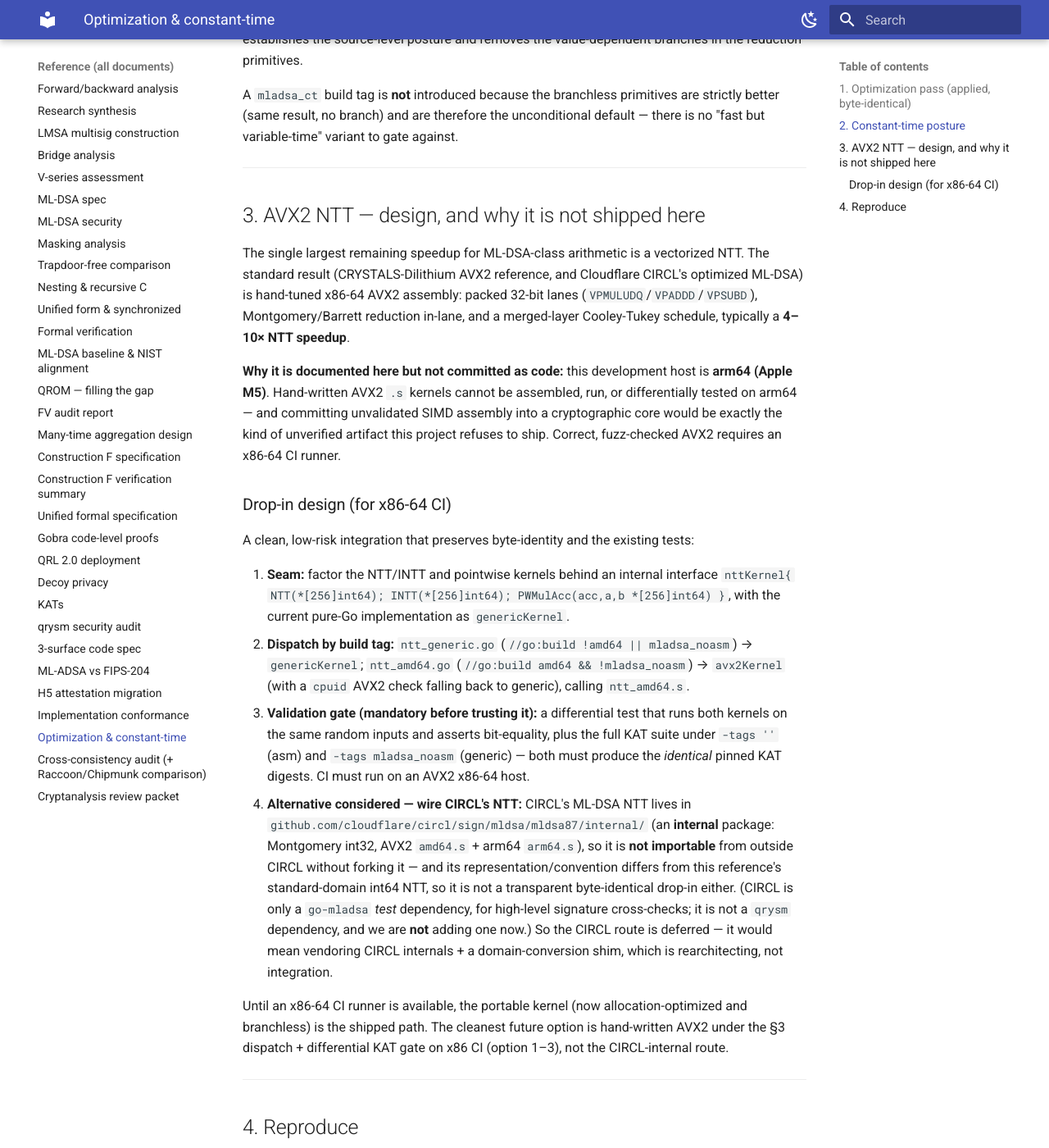
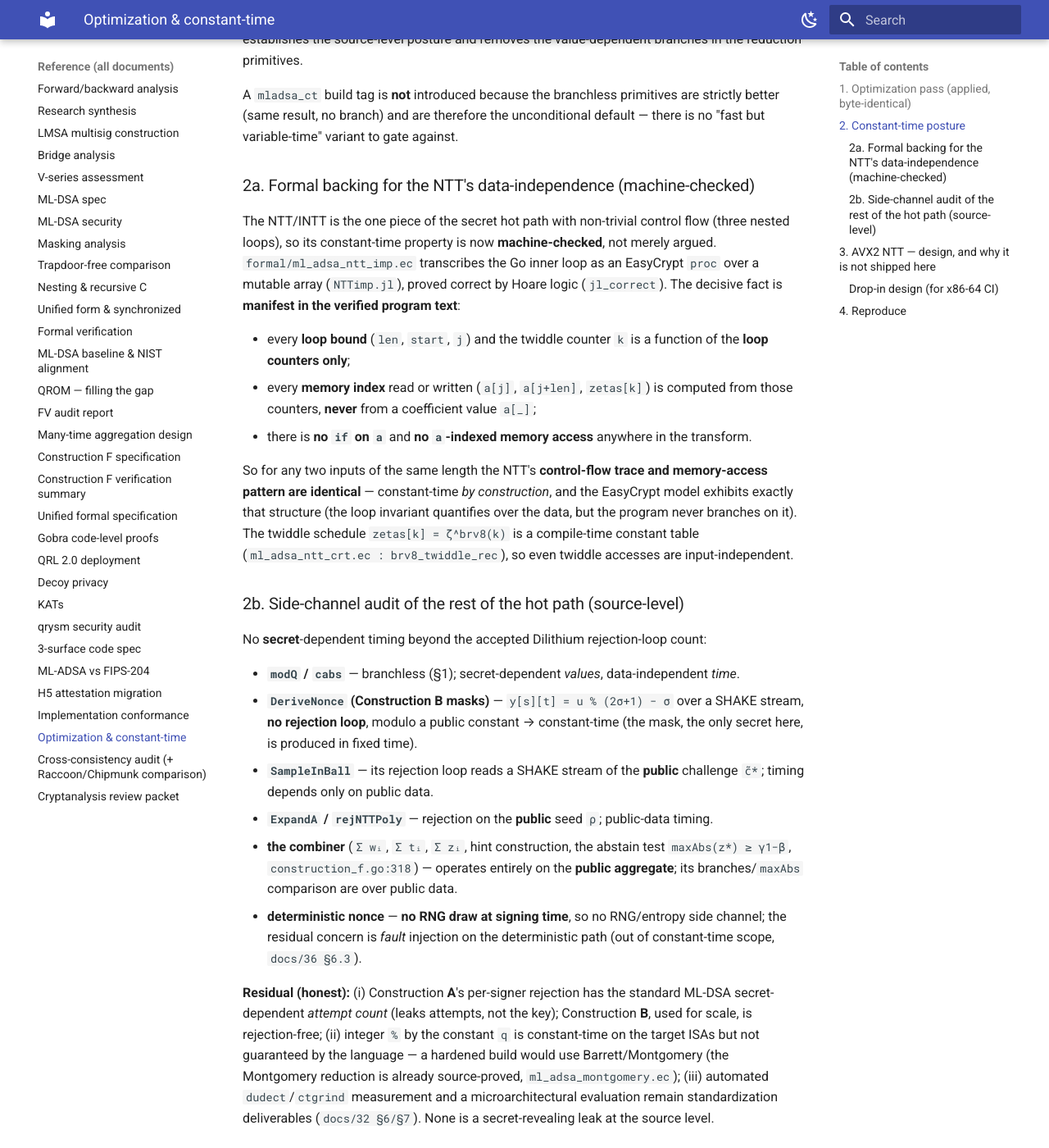
Before and after one commit to pq-cybarg/ml-adsa-site, an MkDocs documentation site: the page built from docs/reference/34-optimization-and-constant-time.md, in a window 1280 px wide and 1400 px high, scrolled down 1853 px. Shown: the whole window at 82% size. Built offline with MkDocs 1.6.1 and Material for MkDocs 9.7.7, drawn with Linux system fonts in a browser that asks for light colours.

Commit message:
docs: constant-time / side-channel audit (NTT data-independence machine-backed)

```diff
--- a/docs/reference/34-optimization-and-constant-time.md
+++ b/docs/reference/34-optimization-and-constant-time.md
@@ -55,6 +55,50 @@ A `mladsa_ct` build tag is **not** introduced because the branchless primitives
 result, no branch) and are therefore the unconditional default — there is no "fast but variable-time"
 variant to gate against.
 
+### 2a. Formal backing for the NTT's data-independence (machine-checked)
+
+The NTT/INTT is the one piece of the secret hot path with non-trivial control flow (three nested loops),
+so its constant-time property is now **machine-checked**, not merely argued. `formal/ml_adsa_ntt_imp.ec`
+transcribes the Go inner loop as an EasyCrypt `proc` over a mutable array (`NTTimp.jl`), proved correct by
+Hoare logic (`jl_correct`). The decisive fact is **manifest in the verified program text**:
+
+- every **loop bound** (`len`, `start`, `j`) and the twiddle counter `k` is a function of the **loop
+  counters only**;
+- every **memory index** read or written (`a[j]`, `a[j+len]`, `zetas[k]`) is computed from those counters,
+  **never** from a coefficient value `a[_]`;
+- there is **no `if` on `a`** and **no `a`-indexed memory access** anywhere in the transform.
+
+So for any two inputs of the same length the NTT's **control-flow trace and memory-access pattern are
+identical** — constant-time *by construction*, and the EasyCrypt model exhibits exactly that structure (the
+loop invariant quantifies over the data, but the program never branches on it). The twiddle schedule
+`zetas[k] = ζ^brv8(k)` is a compile-time constant table (`ml_adsa_ntt_crt.ec : brv8_twiddle_rec`), so even
+twiddle accesses are input-independent.
+
+### 2b. Side-channel audit of the rest of the hot path (source-level)
+
+No **secret**-dependent timing beyond the accepted Dilithium rejection-loop count:
+
+- **`modQ` / `cabs`** — branchless (§1); secret-dependent *values*, data-independent *time*.
+- **`DeriveNonce` (Construction B masks)** — `y[s][t] = u % (2σ+1) − σ` over a SHAKE stream, **no rejection
+  loop**, modulo a public constant → constant-time (the mask, the only secret here, is produced in fixed
+  time).
+- **`SampleInBall`** — its rejection loop reads a SHAKE stream of the **public** challenge `c̃*`; timing
+  depends only on public data.
+- **`ExpandA` / `rejNTTPoly`** — rejection on the **public** seed `ρ`; public-data timing.
+- **the combiner** (`Σ wᵢ`, `Σ tᵢ`, `Σ zᵢ`, hint construction, the abstain test `maxAbs(z*) ≥ γ1−β`,
+  `construction_f.go:318`) — operates entirely on the **public aggregate**; its branches/`maxAbs`
+  comparison are over public data.
+- **deterministic nonce** — **no RNG draw at signing time**, so no RNG/entropy side channel; the residual
+  concern is *fault* injection on the deterministic path (out of constant-time scope, `docs/36 §6.3`).
+
+**Residual (honest):** (i) Construction **A**'s per-signer rejection has the standard ML-DSA
+secret-dependent *attempt count* (leaks attempts, not the key); Construction **B**, used for scale, is
+rejection-free; (ii) integer `%` by the constant `q` is constant-time on the target ISAs but not guaranteed
+by the language — a hardened build would use Barrett/Montgomery (the Montgomery reduction is already
+source-proved, `ml_adsa_montgomery.ec`); (iii) automated `dudect`/`ctgrind` measurement and a
+microarchitectural evaluation remain standardization deliverables (`docs/32 §6/§7`). None is a
+secret-revealing leak at the source level.
+
 ---
 
 ## 3. AVX2 NTT — design, and why it is not shipped here
```
Also changed, not shown: docs/reference/36-cryptanalysis-review-packet.md (+8 -1 lines).
